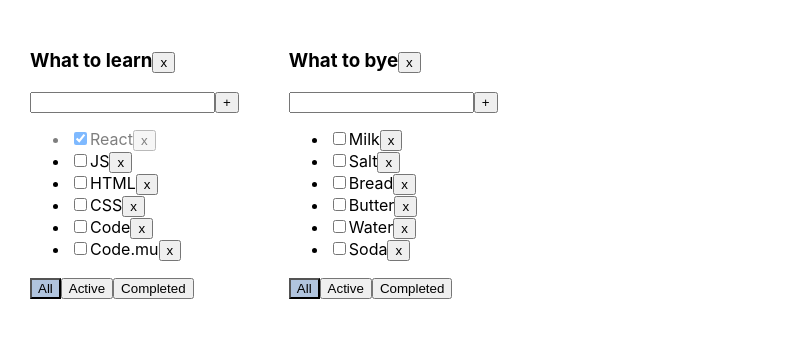
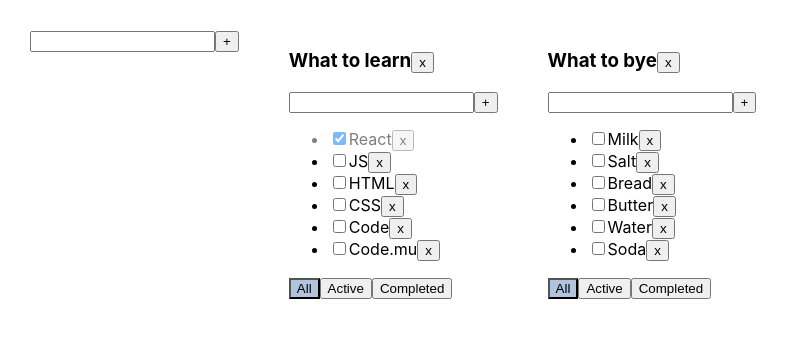
Before and after one commit to MonaMag/todolist-ts-01, a React (Create React App) app: page / in a window 1280 px wide. Shown: the top 338 px of the page, without its empty margins (0-789 px from the left). Built offline with nearby package versions, Linux system fonts and the light colour scheme.

Commit message:
Step-6 AddItemForm-EditableSpan

```diff
--- /dev/null
+++ b/src/AddItemForm.tsx
@@ -0,0 +1,50 @@
+
+import React, {useState, KeyboardEvent, ChangeEvent} from "react";
+
+export type AddItemFormType = {
+    addItem: (title: string) => void
+}
+
+export function AddItemForm(props: AddItemFormType) {
+
+    const [error, setError] = useState<boolean>(false);
+    const [title, setTitle] = useState<string>('')
+
+    const onClickAddItem = () => {
+        const trimmedTitle = title.trim();
+        if (trimmedTitle) {
+            props.addItem(trimmedTitle)
+        } else {
+            setError(true);
+        }
+        setTitle('');
+    };
+
+    const onKeyPressAddItem = (e: KeyboardEvent<HTMLInputElement>) => {
+        if (e.key === 'Enter') {
+            onClickAddItem();
+        }
+    }
+
+    const onChangeTitle = (e: ChangeEvent<HTMLInputElement>) => {
+        setTitle(e.currentTarget.value);
+        setError(false);
+    }
+
+    const errorMessage = error
+        ? <div className={'error-message'}>Title is required</div>
+        : null;
+
+    return (
+        <div>
+            <input
+                className={error ? 'error' : ''}
+                value={title}
+                onKeyPress={onKeyPressAddItem}
+                onChange={onChangeTitle}
+            />
+            <button onClick={onClickAddItem}>+</button>
+            {errorMessage}
+        </div>
+    )
+}
--- a/src/App.tsx
+++ b/src/App.tsx
@@ -2,6 +2,8 @@
 import './App.css';
 import {Todolist} from "./Todolist";
 import {v1} from 'uuid';
+import {AddItemForm} from "./AddItemForm";
+
 
 export type TasksType = {
     id: string
@@ -50,6 +52,19 @@
         ]
     })
 
+    function addTodoList(title: string) {
+        const newTodoListID = v1();
+        const newTodoList: TodoListType = {
+            id: newTodoListID,
+            title,
+            filter: 'all',
+        }
+        setTodoLists([...todoLists, newTodoList])
+        setTasks({
+            ...tasks, [newTodoListID]: []
+        })
+    }
+
     function deleteTodoList(todoListID: string) {
         setTodoLists(todoLists.filter(el => el.id !== todoListID))
         delete tasks[todoListID];
@@ -71,12 +86,6 @@
     }
 
     function changeTaskStatus(taskId: string, newIsDoneValue: boolean, todoListID: string) {
-        // tasks[todoListID] = tasks[todoListID].map(t =>
-        //     t.id === taskId
-        //         ? {...t, isDone: newIsDoneValue}
-        //         : t)
-        // setTasks({...tasks})
-
         setTasks({
             ...tasks,
             [todoListID]: tasks[todoListID].map(t =>
@@ -86,11 +95,24 @@
         })
     }
 
+    function changeTaskTitle(taskId: string, newTitle: string, todoListID: string) {setTasks(
+        {...tasks, [todoListID]: tasks[todoListID].map(t => t.id === taskId ? {...t, title: newTitle} : t)
+    })
+    }
+
+
     function changeFilter(value: FilterValuesType, todoListID: string) {
         setTodoLists(todoLists.map(tl => tl.id === todoListID
             ? {...tl, filter: value}
             : tl))
     }
+
+    function changeTodoLisTitle(title: string, todoListID: string) {
+        setTodoLists(todoLists.map(tl => tl.id === todoListID
+            ? {...tl, title: title}
+            : tl))
+    }
+
 
     function getTaskForTodoList(todoList: TodoListType) {
         switch (todoList.filter) {
@@ -117,6 +139,8 @@
                 changeTaskStatus={changeTaskStatus}
                 removeTask={removeTask}
                 changeFilter={changeFilter}
+                changeTaskTitle={changeTaskTitle}
+                changeTodoLisTitle={changeTodoLisTitle}
             />
         )
     })
@@ -124,6 +148,7 @@
 //UI:
     return (
         <div className="App">
+            <AddItemForm addItem={addTodoList}/>
             {todoListsComponents}
         </div>
     )
--- /dev/null
+++ b/src/EditableSpan.tsx
@@ -0,0 +1,32 @@
+import React, {useState, ChangeEvent} from "react";
+
+
+type EditableSpanPropsType = {
+    title: string
+    changeTitle: (title: string) => void
+}
+
+function EditableSpan(props: EditableSpanPropsType) {
+    const [editMode, setEditMode] = useState<boolean>(false);
+    const [title, setTitle] = useState<string>(props.title);
+
+
+    const onEditMode = () => setEditMode(true)
+    const offEditMode = () =>{
+        setEditMode(false)
+        props.changeTitle(title)
+    }
+    const onChangeTitle = (e: ChangeEvent<HTMLInputElement>) => {
+        setTitle(e.currentTarget.value);
+        //setError(false);
+    }
+    return (
+        editMode ? <input value={title}
+                          autoFocus
+                          onChange={onChangeTitle}
+                          onBlur={offEditMode}
+        /> :<span onDoubleClick={onEditMode}>{props.title}</span>
+    )
+}
+
+export default EditableSpan;
--- a/src/Todolist.tsx
+++ b/src/Todolist.tsx
@@ -1,5 +1,8 @@
 import React, {useState, KeyboardEvent, ChangeEvent} from "react";
 import {FilterValuesType, TasksType} from "./App";
+import {AddItemForm} from "./AddItemForm";
+import EditableSpan from "./EditableSpan";
+
 
 type TodolistPropsType = {
     title: string
@@ -11,33 +14,36 @@
     changeFilter: (value: FilterValuesType, todoListID: string) => void;
     addTask: (title: string, todoListID: string) => void
     changeTaskStatus: (taskId: string, newIsDoneValue: boolean, todoListID: string) => void
+    changeTaskTitle: (taskID: string, newTitle: string, todoListID: string)=> void
+    changeTodoLisTitle: (title: string, todoListID: string) => void
 }
 
 export function Todolist(props: TodolistPropsType) {
 
-    const [error, setError] = useState<boolean>(false);
-    const [title, setTitle] = useState<string>('')
+    const {filter} = props;
+    // const [error, setError] = useState<boolean>(false);
+    // const [title, setTitle] = useState<string>('')
 
-    const onClickAddTask = () => {
-        const trimmedTitle = title.trim();
-        if (trimmedTitle) {
-            props.addTask(trimmedTitle, props.todoListID)
-        } else {
-            setError(true);
-        }
-        setTitle('');
-    };
+    // const onClickAddTask = () => {
+    //     const trimmedTitle = title.trim();
+    //     if (trimmedTitle) {
+    //         props.addTask(trimmedTitle, props.todoListID)
+    //     } else {
+    //         setError(true);
+    //     }
+    //     setTitle('');
+    // };
 
-    const onKeyPressAddTask = (e: KeyboardEvent<HTMLInputElement>) => {
-        if (e.key === 'Enter') {
-            onClickAddTask();
-        }
-    }
+    // const onKeyPressAddTask = (e: KeyboardEvent<HTMLInputElement>) => {
+    //     if (e.key === 'Enter') {
+    //         onClickAddTask();
+    //     }
+    // }
 
-    const onChangeTitle = (e: ChangeEvent<HTMLInputElement>) => {
-        setTitle(e.currentTarget.value);
-        setError(false);
-    }
+    // const onChangeTitle = (e: ChangeEvent<HTMLInputElement>) => {
+    //     setTitle(e.currentTarget.value);
+    //     setError(false);
+    // }
 
     const onClickAllFilter = () => props.changeFilter('all', props.todoListID);
     const onClickActiveFilter = () => props.changeFilter('active', props.todoListID);
@@ -45,22 +51,29 @@
 
     const onClickDeleteTodoList = () => props.deleteTodoList(props.todoListID);
 
-    const {filter} = props;
+    const addTask = (title: string) => {
+        props.addTask(title, props.todoListID);
+    }
 
-    const errorMessage = error
-        ? <div className={'error-message'}>Title is required</div>
-        : null;
+const changeTodoListTitle = (title: string) => props.changeTodoLisTitle(title, props.todoListID)
+    // const errorMessage = error
+    //     ? <div className={'error-message'}>Title is required</div>
+    //     : null;
 
     const tasks = props.tasks.map(t => {
         const removeTaskHandler = () => props.removeTask(t.id, props.todoListID);
         const onChangeHandler = (e: ChangeEvent<HTMLInputElement>) => props.changeTaskStatus(t.id, e.currentTarget.checked, props.todoListID);
+        const changeTaskTitle = (title: string) =>
+            props.changeTaskTitle(t.id, title, props.todoListID)
+
         return (
             <li key={t.id} className={t.isDone ? 'is-done' : ''}>
                 <input
                     onChange={onChangeHandler}
                     type="checkbox"
                     checked={t.isDone}/>
-                <span>{t.title}</span>
+                {/*<span>{t.title}</span>*/}
+                <EditableSpan title={t.title} changeTitle={changeTaskTitle}/>
                 <button
                     className='button-removed'
                     onClick={removeTaskHandler}>x
@@ -72,19 +85,21 @@
     return (
         <div>
             <div>
-                <h3>{props.title}
+                <h3>
+                <EditableSpan title={props.title} changeTitle={changeTodoListTitle}/>
                     <button onClick={onClickDeleteTodoList}>x</button>
                 </h3>
-                <div>
-                    <input
-                        className={error ? 'error' : ''}
-                        value={title}
-                        onKeyPress={onKeyPressAddTask}
-                        onChange={onChangeTitle}
-                    />
-                    <button onClick={onClickAddTask}>+</button>
-                    {errorMessage}
-                </div>
+                {/*<div>*/}
+                {/*    <input*/}
+                {/*        className={error ? 'error' : ''}*/}
+                {/*        value={title}*/}
+                {/*        onKeyPress={onKeyPressAddTask}*/}
+                {/*        onChange={onChangeTitle}*/}
+                {/*    />*/}
+                {/*    <button onClick={onClickAddTask}>+</button>*/}
+                {/*    {errorMessage}*/}
+                {/*</div>*/}
+                <AddItemForm addItem={addTask}/>
                 <ul>
                     {tasks}
                 </ul>
```
